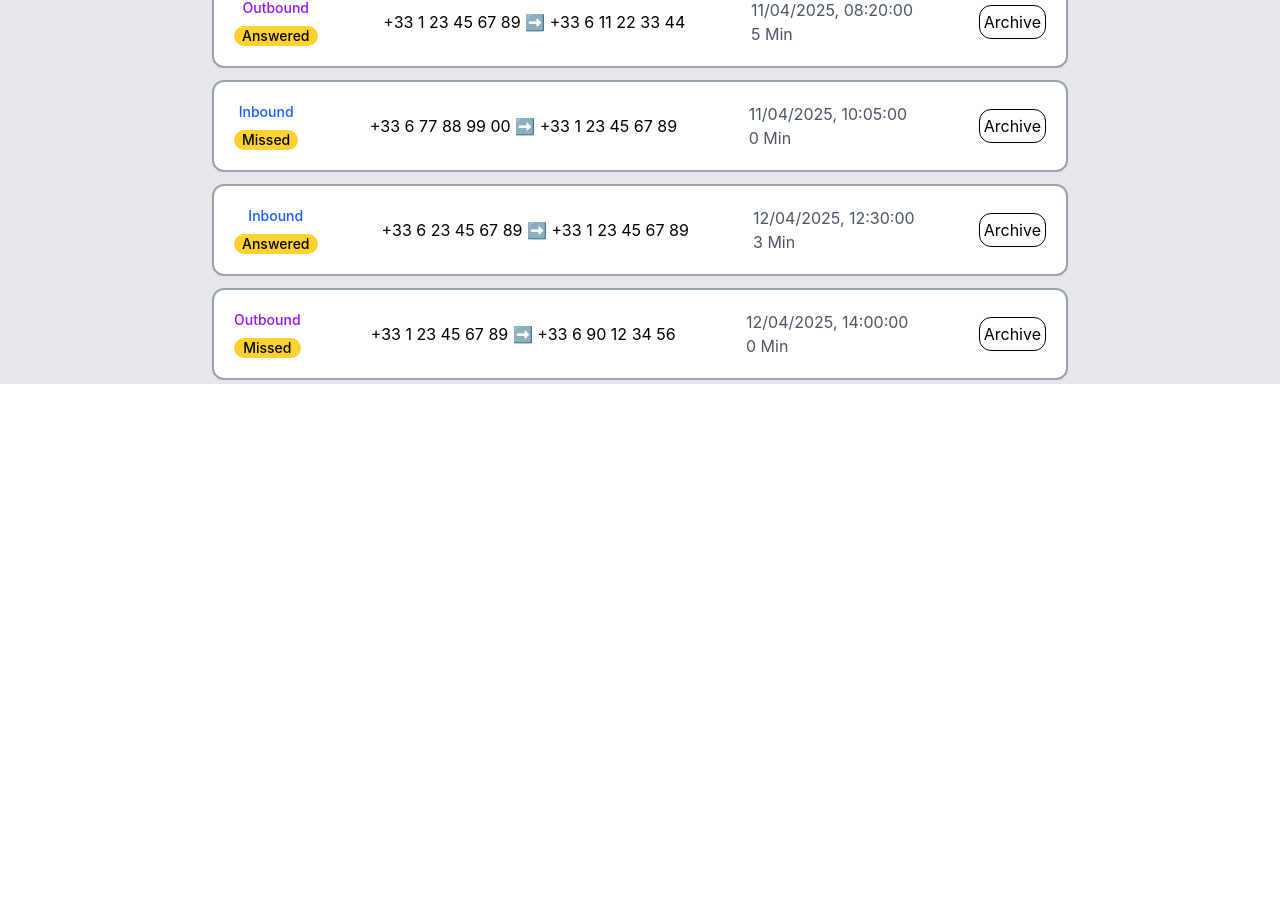
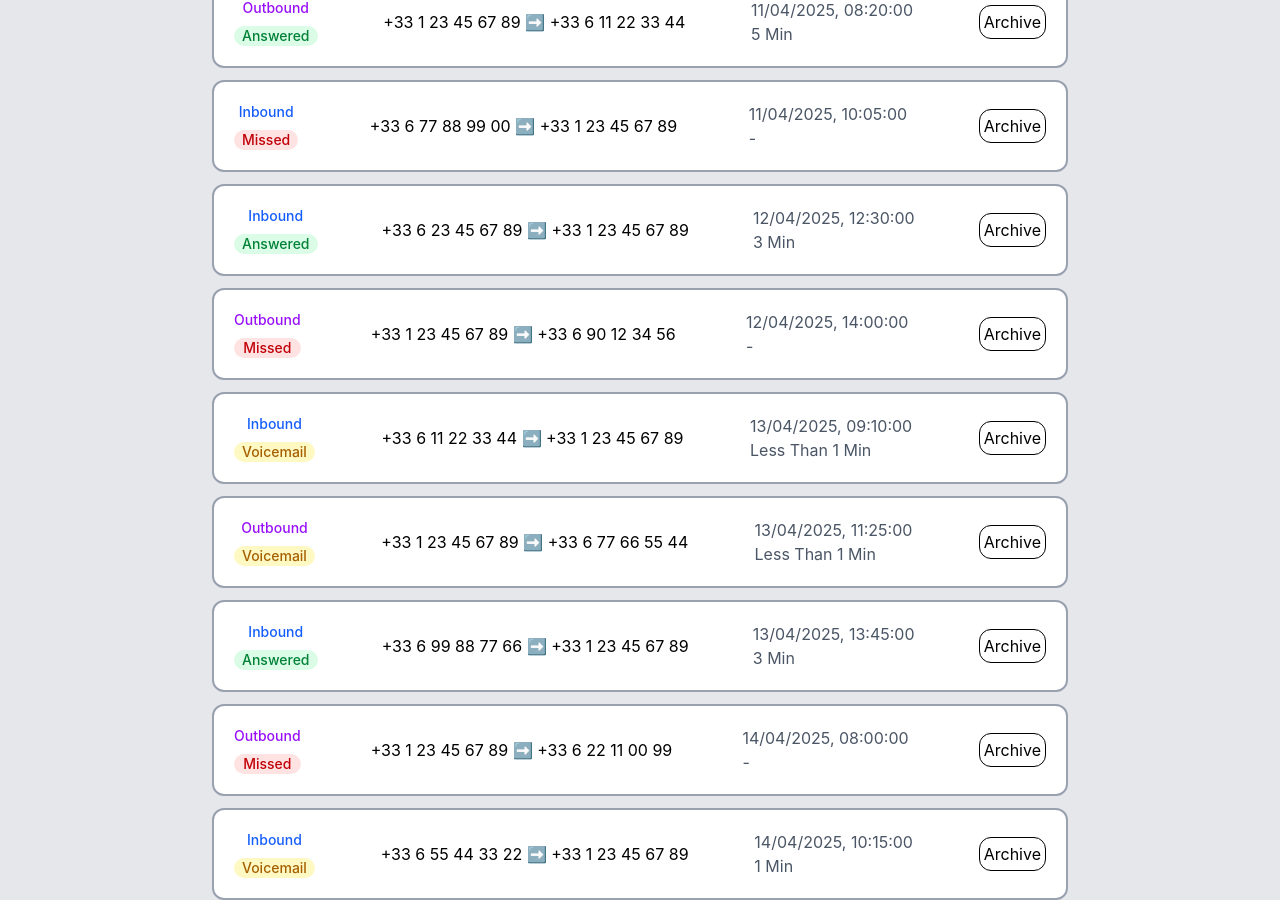
Before and after one commit to Vaggelis-Agapiou/call-management-dashboard, a React (Vite) app: page / in a window 1280 px wide. Shown: the part 416-1328 px from the top of the page. Before the commit the page ends 800 px from the top, so only its background shows below. Built offline with nearby package versions, Linux system fonts and the light colour scheme.

Commit message:
Added conditional styling & rendering on call type & duration

```diff
--- a/src/components/CallItem.jsx
+++ b/src/components/CallItem.jsx
@@ -5,10 +5,20 @@ function CallItem({ call, onArchive }) {
 
   const callDate = new Date(call.created_at).toLocaleString("en-GB");
 
+  const conditionalTypeStyle = (callType) => {
+    switch (callType) {
+      case "answered":
+        return "bg-green-100 border-green-400 text-green-700";
+      case "missed":
+        return "bg-red-100 border-red-400 text-red-700";
+      case "voicemail":
+        return "bg-yellow-100 border-yellow-400 text-yellow-700";
+    }
+  };
+
   function handleClick(e) {
     e.stopPropagation();
     onArchive(call.id);
-    console.log("clicked");
   }
 
   return (
@@ -22,7 +32,9 @@ function CallItem({ call, onArchive }) {
         >
           {call.direction}
         </p>
-        <p className="rounded-full bg-amber-300 px-2 font-medium text-sm">
+        <p
+          className={`rounded-full ${conditionalTypeStyle(call.call_type)} px-2 font-medium text-sm`}
+        >
           {call.call_type}
         </p>
       </div>
@@ -32,7 +44,11 @@ function CallItem({ call, onArchive }) {
       <div className="flex flex-col">
         <p className="text-s text-gray-600">{callDate}</p>
         <p className="text-s text-gray-600">
-          {Math.floor(call.duration / 60)} min
+          {call.duration === 0
+            ? " - "
+            : call.duration < 60
+              ? "Less than 1 Min"
+              : Math.floor(call.duration / 60) + " min"}
         </p>
       </div>
       <button
--- a/src/data/calls.js
+++ b/src/data/calls.js
@@ -91,4 +91,75 @@ export const callHistory = [
     is_archived: false,
     created_at: "2025-04-12T14:00:00Z",
   },
+
+  // --- NEW DATA STARTS HERE ---
+
+  {
+    id: "9",
+    direction: "inbound",
+    from: "+33 6 11 22 33 44",
+    to: "+33 1 23 45 67 89",
+    call_type: "voicemail",
+    duration: 38,
+    is_archived: false,
+    created_at: "2025-04-13T09:10:00Z",
+    notes: [
+      {
+        id: "note-3",
+        content: "Asked about pricing plans and upgrades",
+      },
+    ],
+  },
+  {
+    id: "10",
+    direction: "outbound",
+    from: "+33 1 23 45 67 89",
+    to: "+33 6 77 66 55 44",
+    call_type: "voicemail",
+    duration: 52,
+    is_archived: false,
+    created_at: "2025-04-13T11:25:00Z",
+    notes: [
+      {
+        id: "note-4",
+        content: "Left voicemail about missed payment",
+      },
+    ],
+  },
+  {
+    id: "11",
+    direction: "inbound",
+    from: "+33 6 99 88 77 66",
+    to: "+33 1 23 45 67 89",
+    call_type: "answered",
+    duration: 180,
+    is_archived: false,
+    created_at: "2025-04-13T13:45:00Z",
+  },
+  {
+    id: "12",
+    direction: "outbound",
+    from: "+33 1 23 45 67 89",
+    to: "+33 6 22 11 00 99",
+    call_type: "missed",
+    duration: 0,
+    is_archived: false,
+    created_at: "2025-04-14T08:00:00Z",
+  },
+  {
+    id: "13",
+    direction: "inbound",
+    from: "+33 6 55 44 33 22",
+    to: "+33 1 23 45 67 89",
+    call_type: "voicemail",
+    duration: 70,
+    is_archived: false, // 👈 important: NOT archived voicemail
+    created_at: "2025-04-14T10:15:00Z",
+    notes: [
+      {
+        id: "note-5",
+        content: "Customer requesting callback about technical issue",
+      },
+    ],
+  },
 ];
```
